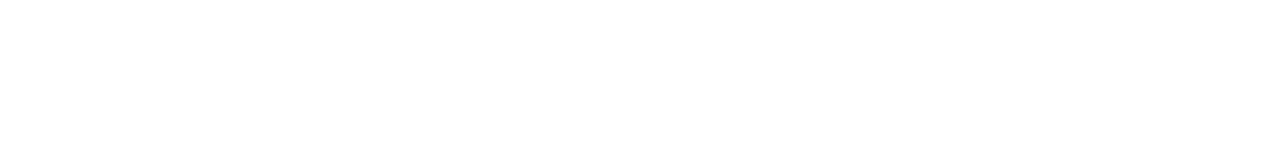
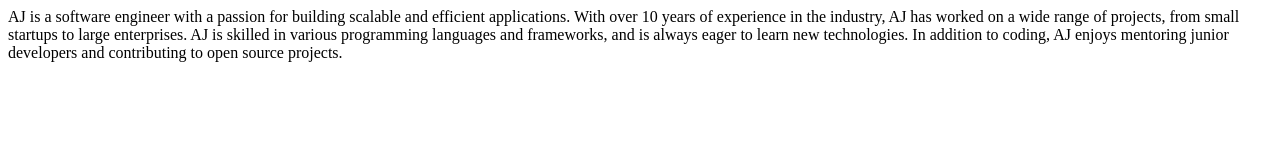
Before and after one commit to AJCD1189/AJ-website, a plain HTML site: page index.html in a window 1280 px wide. Drawn offline with Linux system fonts and the light colour scheme.

Commit message:
Add text to body

```diff
--- a/index.html
+++ b/index.html
@@ -6,6 +6,7 @@
     <title>Document</title>
 </head>
 <body>
+    AJ is  a software engineer with a passion for building scalable and efficient applications. With over 10 years of experience in the industry, AJ has worked on a wide range of projects, from small startups to large enterprises. AJ is skilled in various programming languages and frameworks, and is always eager to learn new technologies. In addition to coding, AJ enjoys mentoring junior developers and contributing to open source projects.
 
 </body>
 </html>
```
